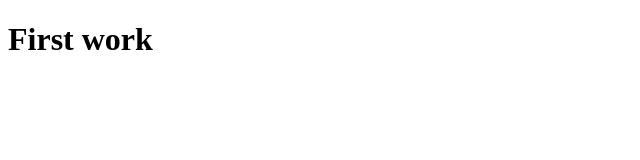
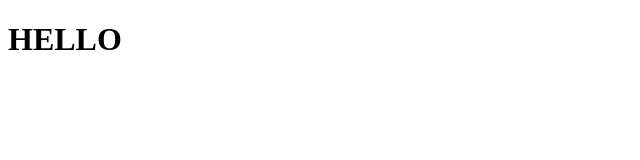
Before and after one commit to DanielaSua44/curse-desarrollo-web-maicrosoft, a plain HTML site: page index.html in a window 1280 px wide. Shown: the whole page, without its empty margins (0-640 px from the left). Drawn offline with Linux system fonts and the light colour scheme.

Commit message:
second update

```diff
--- a/index.html
+++ b/index.html
@@ -6,6 +6,6 @@
     <title>Document</title>
 </head>
 <body>
-    <h1>First work</h1>
+    <h1>HELLO</h1>
 </body>
 </html>
```
